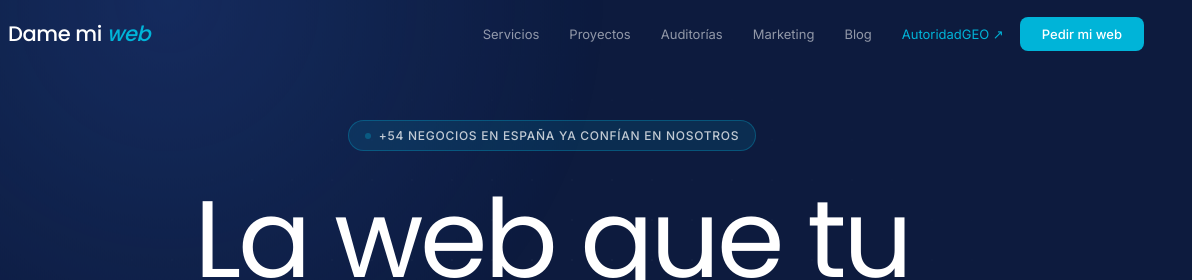
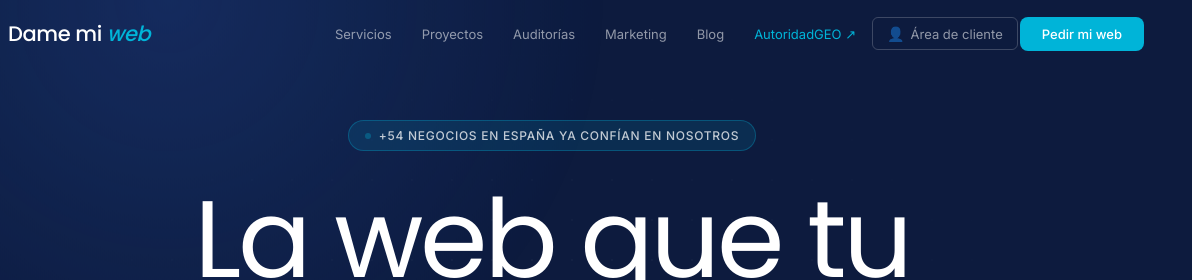
Before and after one commit to irojo9/damemiweb.com, a plain HTML site: page index.html in a window 1280 px wide. Shown: the top 280 px of the page, 88-1280 px from the left. Drawn offline with Linux system fonts and the light colour scheme.

Commit message:
Add files via upload

```diff
--- a/index.html
+++ b/index.html
@@ -60,6 +60,16 @@ nav.s{background:rgba(10,22,40,.95);backdrop-filter:blur(20px);border-color:var(
 .n-links{display:flex;align-items:center;gap:2px}
 .n-links a,.n-links button{font-size:13px;font-weight:400;color:rgba(255,255,255,.55);padding:7px 14px;border-radius:6px;transition:all .15s}
 .n-links a:hover,.n-links button:hover{color:var(--white);background:rgba(255,255,255,.07)}
+
+.n-client{
+  display:inline-flex;align-items:center;gap:6px;
+  font-size:12px;font-weight:500;color:rgba(255,255,255,.6);
+  border:1px solid rgba(255,255,255,.2);border-radius:8px;
+  padding:7px 14px;transition:all .2s;
+}
+.n-client:hover{color:#fff;border-color:rgba(255,255,255,.5);background:rgba(255,255,255,.06)}
+.n-client-ico{font-size:14px}
+
 .n-cta{background:var(--bright)!important;color:#fff!important;font-weight:500!important;border-radius:8px!important;padding:9px 22px!important;transition:opacity .15s!important}
 .n-cta:hover{opacity:.88!important}
 .ham{display:none;flex-direction:column;gap:5px;padding:4px}
@@ -474,6 +484,7 @@ footer{background:#050E1E;padding:72px 48px 32px;border-top:1px solid var(--line
     <button onclick="go('rrss')">Marketing</button>
     <a href="/blog">Blog</a>
     <a href="https://www.autoridadgeo.com" target="_blank" rel="noopener" style="color:var(--bright)!important">AutoridadGEO ↗</a>
+    <a href="https://damemiwev.pages.dev/area-cliente.html" target="_blank" class="n-client"><span class="n-client-ico">👤</span> Área de cliente</a>
     <a href="https://wa.me/662549694?text=Hola%2C%20quiero%20mi%20web%20por%20150%E2%82%AC%20%2B%20IVA." target="_blank" rel="noopener" class="n-cta">Pedir mi web</a>
   </div>
   <button class="ham" id="ham"><span></span><span></span><span></span></button>
@@ -486,6 +497,7 @@ footer{background:#050E1E;padding:72px 48px 32px;border-top:1px solid var(--line
   <button onclick="go('rrss');cm()">Marketing</button>
   <a href="/blog" onclick="cm()">Blog</a>
   <a href="https://www.autoridadgeo.com" target="_blank" rel="noopener" onclick="cm()" style="color:var(--bright)!important">AutoridadGEO ↗</a>
+  <a href="https://damemiwev.pages.dev/area-cliente.html" target="_blank" onclick="cm()" style="color:rgba(255,255,255,.5)!important;font-size:18px!important">👤 Área de cliente</a>
   <a href="https://wa.me/662549694?text=Hola%2C%20quiero%20mi%20web%20por%20150%E2%82%AC%20%2B%20IVA." target="_blank" rel="noopener" class="mob-cta" onclick="cm()">Pedir mi web — 150€ + IVA</a>
 </div>
 
```
